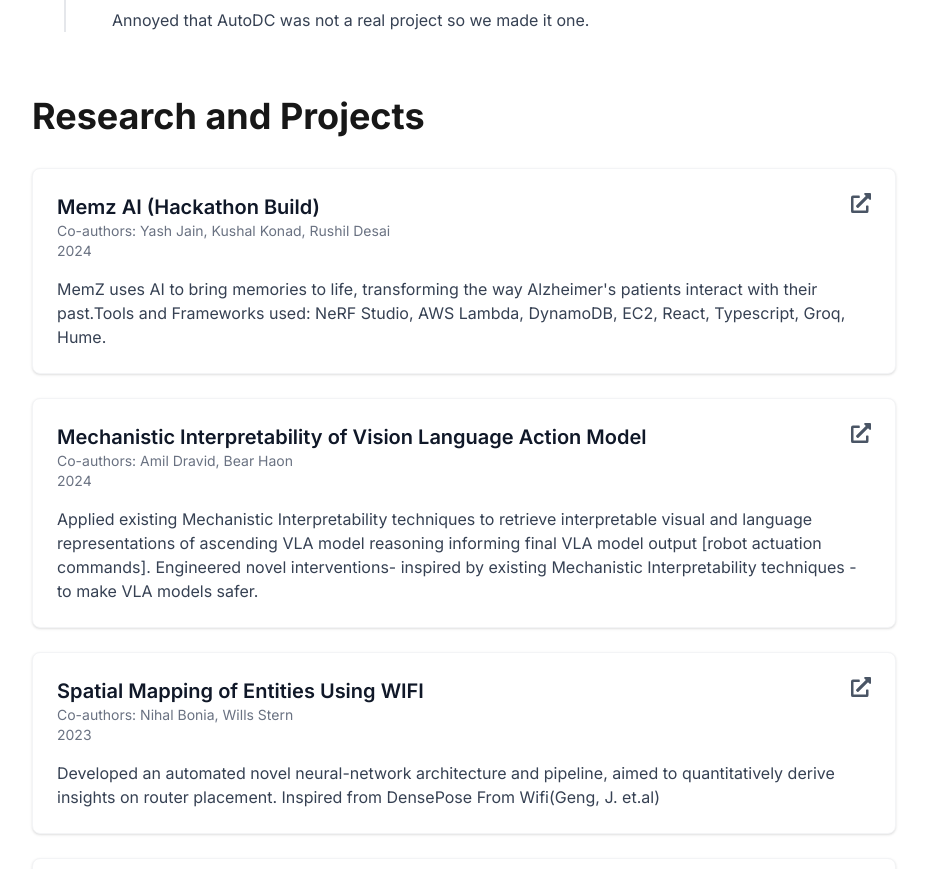
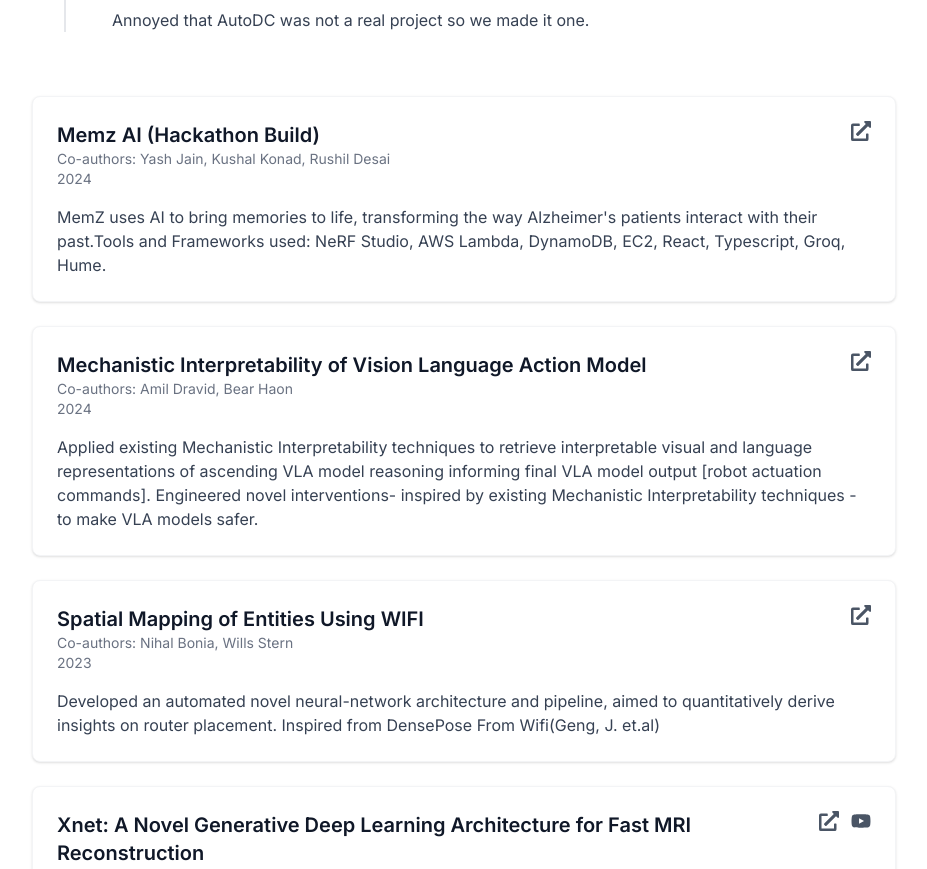
Before and after one commit to sroychow1/sroychow_website, a Next.js app: page / in a window 1280 px wide. Shown: the part 968-1837 px from the top of the page, without its empty margins (176-1103 px from the left). Built offline with nearby package versions, Linux system fonts and the light colour scheme.

Commit message:
updated for SEO

```diff
--- a/src/app/components/Research.tsx
+++ b/src/app/components/Research.tsx
@@ -17,7 +17,7 @@
 const Research = ({ projects }: ResearchProps) => {
   return (
     <section className="max-w-4xl mx-auto px-4">
-      <h2 className="text-4xl font-bold mb-8 text-left">Research and Projects</h2>
+      {/* <h2 className="text-4xl font-bold mb-8 text-left">Research and Projects</h2> */}
       <div className="space-y-6">
         {projects.map((project, index) => (
           <Project key={index} {...project} />
```
